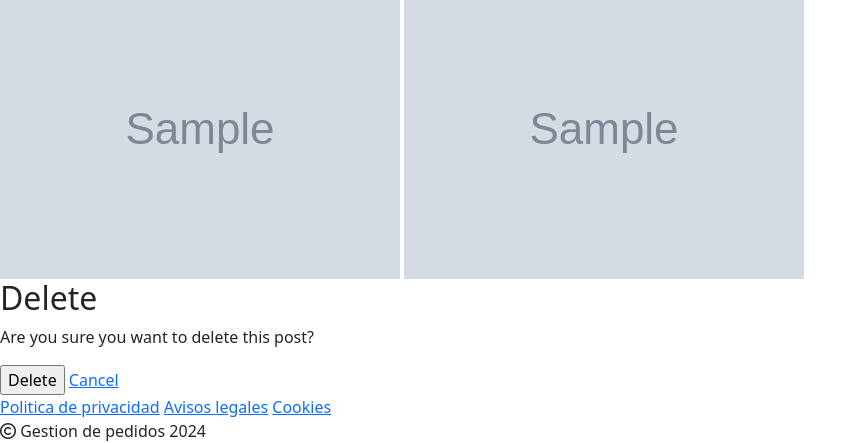
After one commit to DanielErnestoPerez/justicia, a Django app: page /delete_post/1/ in a window 1280 px wide. The commit adds this page. Shown: the part 585-1028 px from the top of the page, without its empty margins (0-867 px from the left). Run offline with Django 5.2, Linux system fonts and the light colour scheme; tables that the repository leaves empty hold one stand-in row (values such as "Sample post"); grey boxes marked "Sample" are stand-in pictures; some libraries are stand-ins or nearby versions.

Commit message:
delete_post

```diff
--- /dev/null
+++ b/justicia_app/templates/justicia_app/delete_post.html
@@ -0,0 +1,21 @@
+{% extends './base.html' %}
+{% load static %}
+{% block content %}
+        <div class="delete_post">
+            <div>
+                <article>
+                    <img src="{{post.imagen_fondo.url}}" alt="">
+                    <img src="{{post.imagen_portada.url}}" alt="">
+                </article>
+            </div>
+            <div class="delete_post_menu">
+                <h2>Delete</h2>
+                <p>Are you sure you want to delete this post?</p>
+                <form action="" method="post">
+                    {% csrf_token %}
+                    <input type="submit" value="Delete" class='confirm_button'>
+                    <a href="{{ request.GET.next|default:'/publicaciones' }}" class='cancel_button'>Cancel</a>
+                </form>
+            </div>
+        </div>
+{% endblock %}
--- a/justicia_app/templates/justicia_app/publicaciones.html
+++ b/justicia_app/templates/justicia_app/publicaciones.html
@@ -33,7 +33,7 @@
                         <div class="editar_publicacion">
                             <a href="#"><i class="fa-solid fa-heart"></i></a>
                             <a href="#"><i class="fa-solid fa-pen-to-square"></i></a>
-                            <a href="#"><i class="fa-solid fa-trash"></i></a>
+                            <a href="{% url 'delete_post' post.id %}"><i class="fa-solid fa-trash"></i></a>
                         </div>
                     </div>
                     <p class="card-text">{{post.resumen}}</p>
--- a/justicia_app/urls.py
+++ b/justicia_app/urls.py
@@ -9,6 +9,7 @@ urlpatterns = [
     path('category/<tag>/', views.publicaciones, name='category'),
     path('publicaciones/', views.publicaciones, name='publicaciones'),
     path('create_post/', views.create_post, name='create_post'),
+    path('delete_post/<post_id>/', views.delete_post, name='delete_post'),
 ]
 
 urlpatterns += static(settings.MEDIA_URL, document_root=settings.MEDIA_ROOT)
--- a/justicia_app/views.py
+++ b/justicia_app/views.py
@@ -25,7 +25,15 @@ def create_post(request):
         if create_post.is_valid():
             messages.success(request, 'Post created successfully!')
             create_post.save()
-            return redirect('home')
+            return redirect('publicaciones')
     else:
         create_post = CreatePost()
     return render(request, 'justicia_app/create_post.html', {'create_post': create_post})
+
+def delete_post(request, post_id):
+    post_to_delete = Post.objects.get(id=post_id)
+    if request.method == 'POST':
+        messages.success(request, 'Post deleted successfully!')
+        post_to_delete.delete()
+        return redirect('publicaciones')
+    return render(request, 'justicia_app/delete_post.html', {'post': post_to_delete})
```
